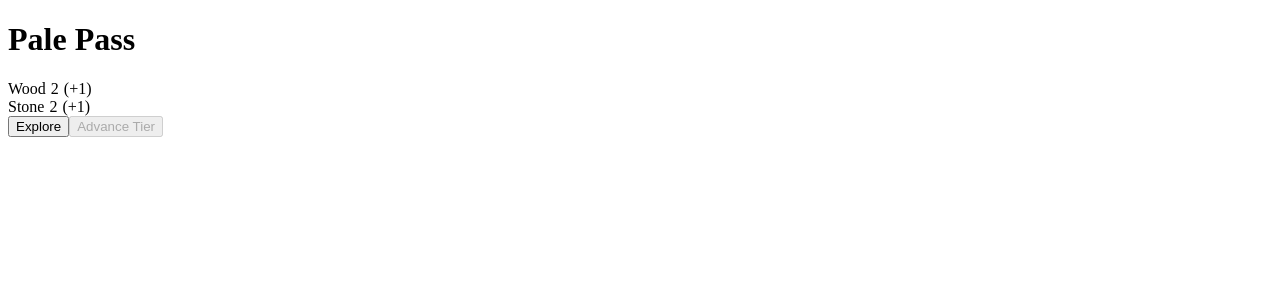
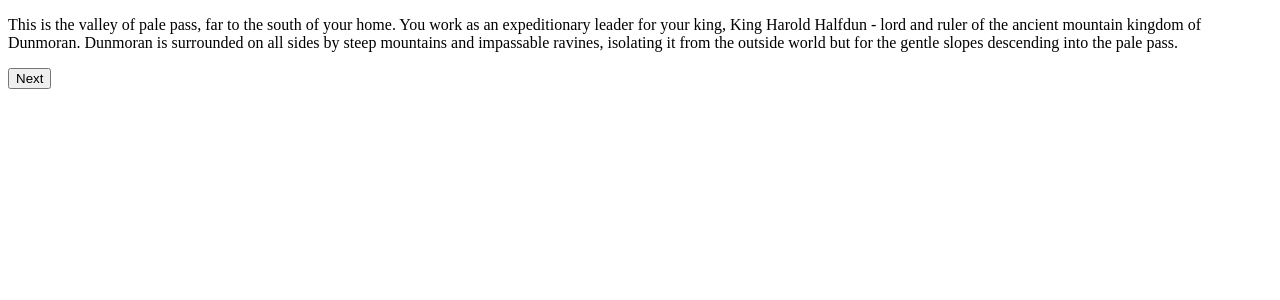
Before and after one commit to nlanky/pale-pass, a React (Vite) app: page / in a window 1280 px wide. Both pictures are taken after a click on the button "Start Game". Shown: the top 300 px of the page. Built offline with nearby package versions, Linux system fonts and the light colour scheme.

Commit message:
Add basic intro screens

```diff
--- a/src/features/game/Game.tsx
+++ b/src/features/game/Game.tsx
@@ -4,6 +4,7 @@ import type { FC } from "react";
 // LOCAL FILES
 // Components
 import { EventView } from "features/event/EventView";
+import { Introduction } from "features/tutorial/Introduction";
 import { Menu } from "features/menu/Menu";
 import { TownView } from "features/town/TownView";
 // Redux
@@ -17,6 +18,7 @@ export const Game: FC<{}> = () => {
   return (
     <>
       {view === "menu" && <Menu />}
+      {view === "introduction" && <Introduction />}
       {view === "town" && <TownView />}
       {view === "event" && <EventView />}
     </>
--- a/src/features/game/types.ts
+++ b/src/features/game/types.ts
@@ -1 +1 @@
-export type View = "menu" | "town" | "event";
+export type View = "menu" | "introduction" | "town" | "event";
--- a/src/features/menu/Menu.tsx
+++ b/src/features/menu/Menu.tsx
@@ -12,7 +12,7 @@ export const Menu: FC<{}> = () => {
 
   // Handlers
   const onGameStart = () => {
-    dispatch(setView("town"));
+    dispatch(setView("introduction"));
   };
 
   return (
--- /dev/null
+++ b/src/features/tutorial/Introduction.tsx
@@ -0,0 +1,40 @@
+// REACT
+import { useState } from "react";
+import type { FC } from "react";
+
+// LOCAL FILES
+// Constants
+import { SCREEN_ID_TO_SCREEN } from "features/tutorial/constants";
+// Redux
+import { useAppDispatch } from "features/redux/hooks";
+import { setView } from "features/game/gameSlice";
+
+export const Introduction: FC<{}> = () => {
+  // Hooks
+  const dispatch = useAppDispatch();
+
+  // Local state
+  const [screenId, setScreenId] = useState(1);
+
+  // Derived variables
+  const screen = SCREEN_ID_TO_SCREEN[screenId];
+  const buttonText = screenId === 4 ? "Start Game" : "Next";
+
+  // Handlers
+  const advanceScreen = () => {
+    // Last screen, start game!
+    if (screenId === 4) {
+      dispatch(setView("town"));
+      return;
+    }
+
+    setScreenId(screenId + 1);
+  };
+
+  return (
+    <>
+      <p>{screen.text}</p>
+      <button onClick={advanceScreen}>{buttonText}</button>
+    </>
+  );
+};
--- /dev/null
+++ b/src/features/tutorial/constants.ts
@@ -0,0 +1,27 @@
+// LOCAL FILES
+// Interfaces & Types
+import type { IntroductionScreen } from "features/tutorial/types";
+
+export const SCREEN_ID_TO_SCREEN: Record<number, IntroductionScreen> =
+  {
+    1: {
+      id: 1,
+      text: "This is the valley of pale pass, far to the south of your home. You work as an expeditionary leader for your king, King Harold Halfdun - lord and ruler of the ancient mountain kingdom of Dunmoran. Dunmoran is surrounded on all sides by steep mountains and impassable ravines, isolating it from the outside world but for the gentle slopes descending into the pale pass.",
+      image: "",
+    },
+    2: {
+      id: 2,
+      text: "Ages ago, the ancestors of clan Halfdun fled before an empire of beasts and retreated into the small mountain tower known as High Hammerand, now the capital of Dunmoran. It has been two hundred years since the last beast was sighted at the border of Dunmoran, and King Harold has decided that Dunmoran must expand if it is to survive.",
+      image: "",
+    },
+    3: {
+      id: 3,
+      text: "The country is poor, food is scarce and materials are needed to repair the capital after every vicious flurry of snow. You are to be sent south with a pickaxe, a sword and a tent. Once you are established, more supplies will follow and your objective is to build the town and keep of pale pass into a new duchy of Dunmoran, and begin to send supplies up into the cold mountain reaches.",
+      image: "",
+    },
+    4: {
+      id: 4,
+      text: "After tearful goodbyes, you set out, alone under the wide open sky. Two days gentle walk and you crest a hill, spread out before you - opportunity, riches, freedom! Will you build a fair and just society? Will you stay loyal to the weakened king Harold of Dunmoran? How will you deal with the other tribes and towns you are bound to encounter in the fecund valley?",
+      image: "",
+    },
+  };
--- /dev/null
+++ b/src/features/tutorial/types.ts
@@ -0,0 +1,5 @@
+export interface IntroductionScreen {
+  id: number;
+  text: string;
+  image: string;
+}
```
